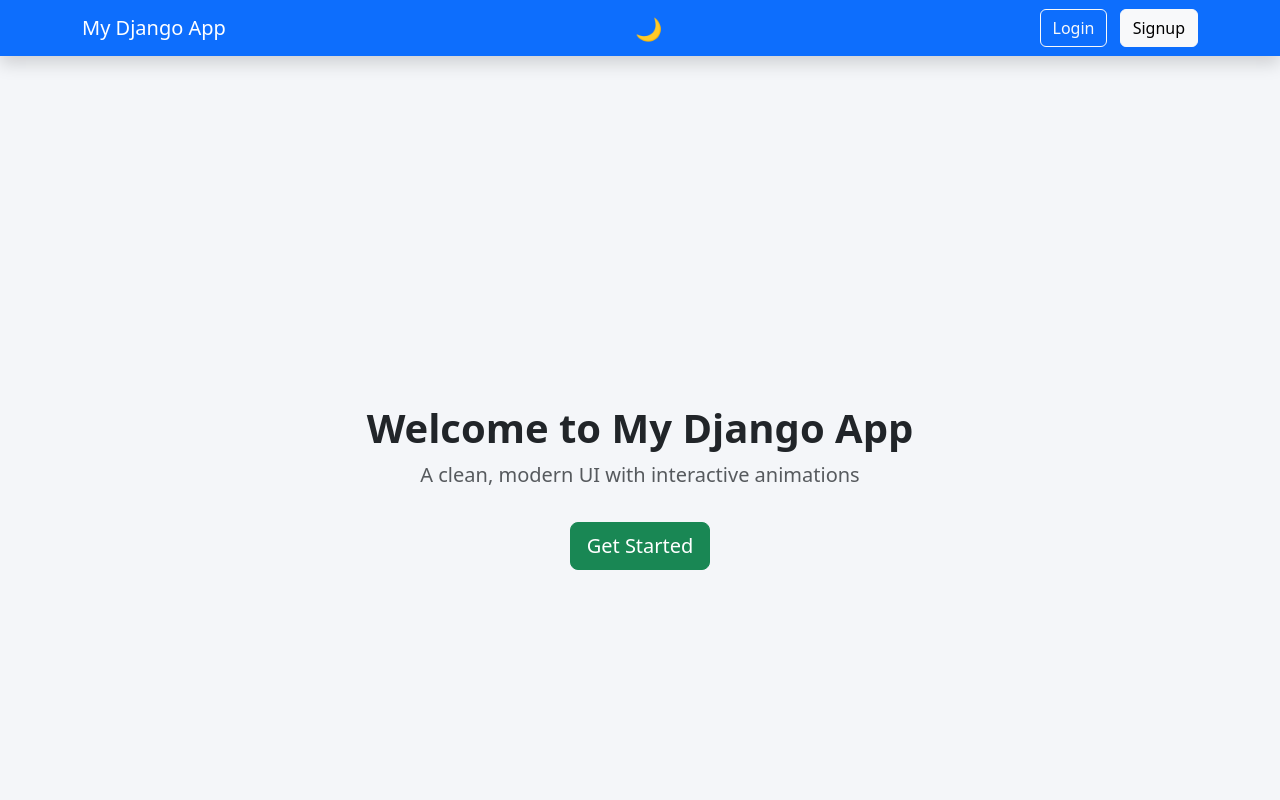
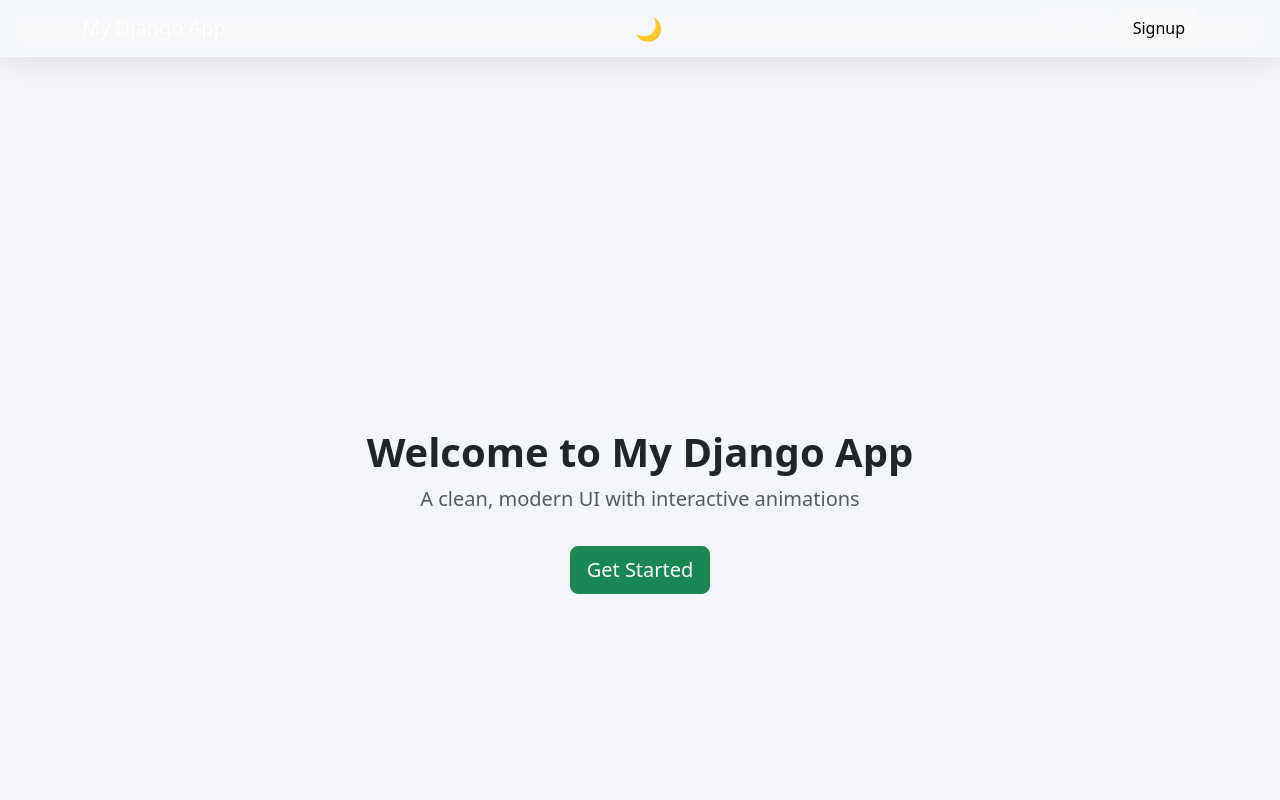
Before and after one commit to mentachaitanya/myproject, a Django app: page / in a window 1280 px wide. Run offline with Django 5.2, Linux system fonts and the light colour scheme; some libraries are stand-ins or nearby versions.

Commit message:
Added animations, glassmorphism UI, and custom CSS

```diff
--- /dev/null
+++ b/accounts/static/css/custom.css
@@ -0,0 +1,91 @@
+/* Custom Animations and Glassmorphism */
+
+:root {
+    --primary-gradient: linear-gradient(135deg, #667eea 0%, #764ba2 100%);
+    --glass-bg: rgba(255, 255, 255, 0.25);
+    --glass-border: rgba(255, 255, 255, 0.18);
+    --dark-glass-bg: rgba(30, 30, 30, 0.6);
+}
+
+body {
+    background: linear-gradient(-45deg, #ee7752, #e73c7e, #23a6d5, #23d5ab);
+    background-size: 400% 400%;
+    animation: gradientBG 15s ease infinite;
+    padding-top: 80px;
+    min-height: 100vh;
+}
+
+body.dark-mode {
+    background: linear-gradient(-45deg, #1f1c2c, #928dab, #232526, #414345);
+    background-size: 400% 400%;
+}
+
+@keyframes gradientBG {
+    0% {
+        background-position: 0% 50%;
+    }
+
+    50% {
+        background-position: 100% 50%;
+    }
+
+    100% {
+        background-position: 0% 50%;
+    }
+}
+
+/* Glassmorphism Card */
+.glass-card {
+    background: var(--glass-bg);
+    box-shadow: 0 8px 32px 0 rgba(31, 38, 135, 0.37);
+    backdrop-filter: blur(12px);
+    -webkit-backdrop-filter: blur(12px);
+    border-radius: 20px;
+    border: 1px solid var(--glass-border);
+    padding: 2rem;
+    color: #333;
+    transition: transform 0.3s ease, box-shadow 0.3s ease;
+}
+
+.dark-mode .glass-card {
+    background: var(--dark-glass-bg);
+    color: #f0f0f0;
+}
+
+.glass-card:hover {
+    transform: translateY(-5px);
+    box-shadow: 0 12px 40px 0 rgba(31, 38, 135, 0.5);
+}
+
+/* Button Animations */
+.btn-animated {
+    transition: all 0.3s ease;
+    position: relative;
+    overflow: hidden;
+    z-index: 1;
+}
+
+.btn-animated:hover {
+    transform: scale(1.05);
+    box-shadow: 0 5px 15px rgba(0, 0, 0, 0.2);
+}
+
+/* Navbar Glass */
+.navbar-glass {
+    background: rgba(255, 255, 255, 0.1) !important;
+    backdrop-filter: blur(10px);
+    -webkit-backdrop-filter: blur(10px);
+    border-bottom: 1px solid rgba(255, 255, 255, 0.1);
+    box-shadow: 0 4px 30px rgba(0, 0, 0, 0.1);
+}
+
+.dark-mode .navbar-glass {
+    background: rgba(0, 0, 0, 0.2) !important;
+    border-bottom: 1px solid rgba(255, 255, 255, 0.05);
+}
+
+/* Custom Text Styles */
+h2 {
+    font-weight: 700;
+    letter-spacing: -0.5px;
+}
--- a/accounts/templates/base.html
+++ b/accounts/templates/base.html
@@ -1,5 +1,6 @@
 <!DOCTYPE html>
 <html lang="en">
+
 <head>
     <meta charset="UTF-8">
     <title>{% block title %}Django App{% endblock %}</title>
@@ -9,6 +10,8 @@
 
     <!-- AOS Animation Library -->
     <link href="https://cdnjs.cloudflare.com/ajax/libs/aos/2.3.4/aos.css" rel="stylesheet">
+    {% load static %}
+    <link href="{% static 'css/custom.css' %}" rel="stylesheet">
 
     <!-- Lottie Animation Library -->
     <script src="https://cdnjs.cloudflare.com/ajax/libs/lottie-web/5.7.8/lottie.min.js"></script>
@@ -53,10 +56,9 @@
 <body>
 
     <!-- NAVBAR -->
-<nav class="navbar navbar-expand-lg navbar-dark bg-primary shadow">
+    <nav class="navbar navbar-expand-lg navbar-dark navbar-glass fixed-top">
         <div class="container">
             <a class="navbar-brand" href="/">My Django App</a>
-
             <!-- Dark Mode Icon -->
             <span class="dark-toggle text-white" onclick="toggleDarkMode()">🌙</span>
 
@@ -110,4 +112,5 @@
     </script>
 
 </body>
+
 </html>
```
Also changed, not shown: accounts/templates/index.html (+24 -9 lines). Lines whose indentation alone changed are shown as unchanged.
